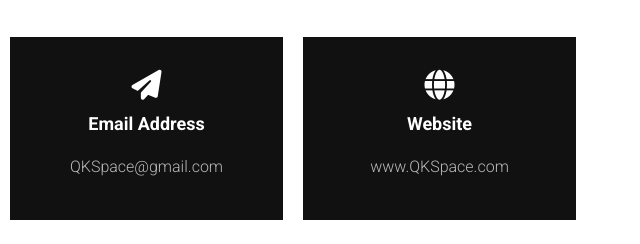
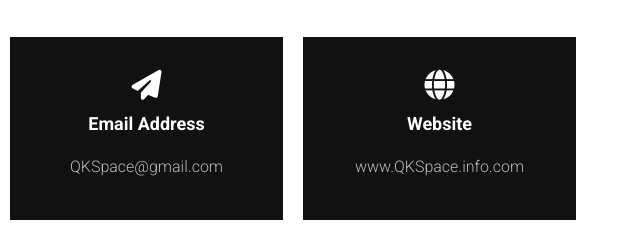
Before and after one commit to QuentinBurke96/Photography-portfolio, a website: page Public/contact.html in a window 1280 px wide. Shown: the part 928-1172 px from the top of the page, 640-1280 px from the left. Drawn offline with Linux system fonts and the light colour scheme.

```diff
--- a/Public/contact.html
+++ b/Public/contact.html
@@ -100,7 +100,7 @@
                             <i class = "fas fa-globe"></i>
                         </span>
                         <span>Website</span>
-                        <p>www.QKSpace.com</p>
+                        <p>www.QKSpace.info.com</p>
                     </div>
                 </div>
 
```
